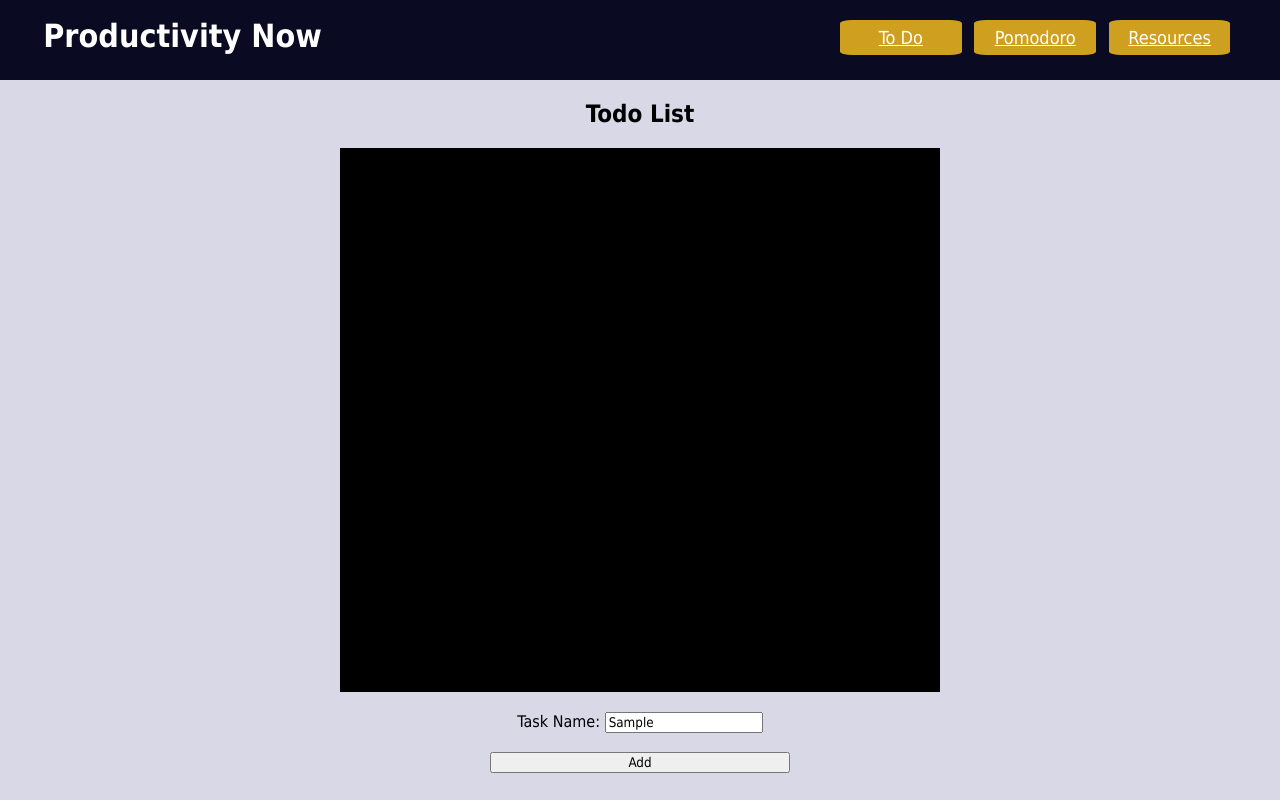
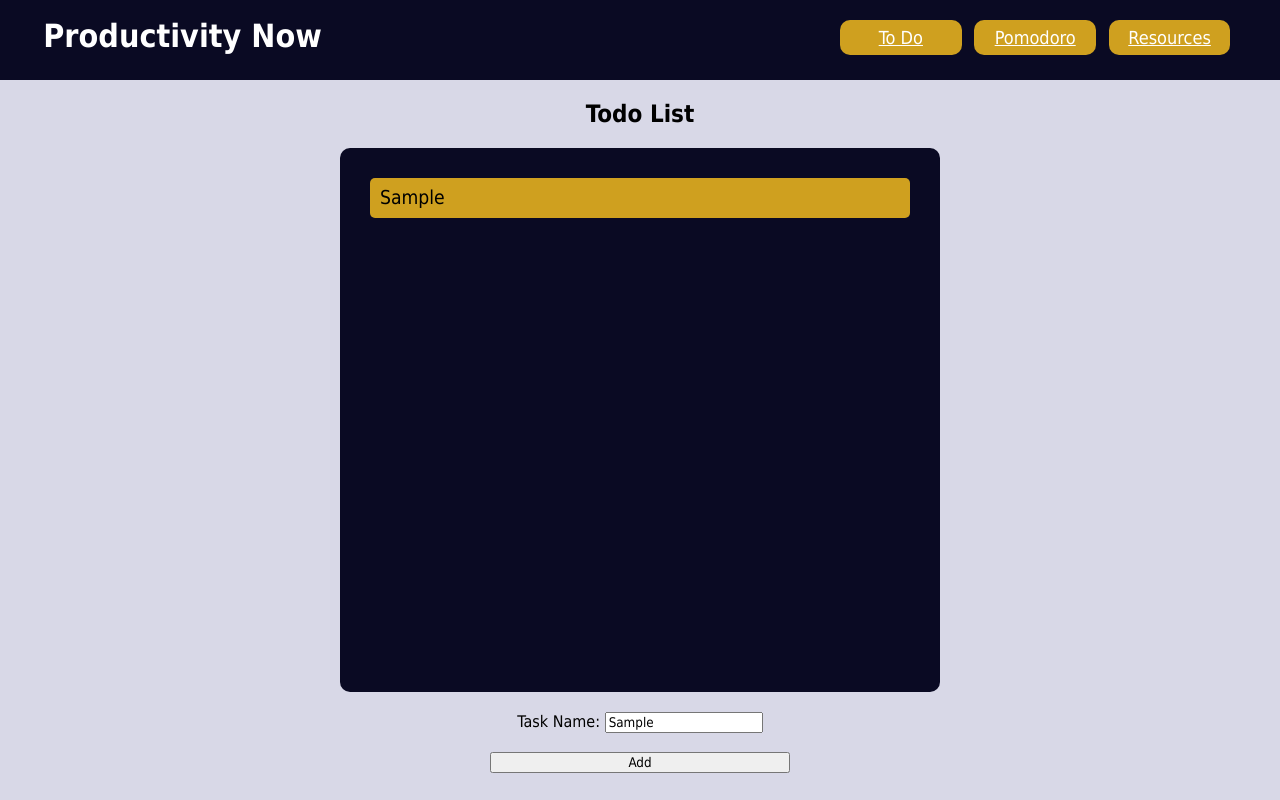
Before and after one commit to owenyang2/Productivity-App, a plain HTML site: page todo.html in a window 1280 px wide. Both pictures are taken after typing "Sample" into the empty fields and a click on the button "Add". Drawn offline with Linux system fonts and the light colour scheme.

Commit message:
Add todo list functionality

```diff
--- a/styles.css
+++ b/styles.css
@@ -38,7 +38,7 @@ main {
 
     color: white;
     background-color: rgb(207, 160, 31);
-    border-radius: 10%;
+    border-radius: 10px;
 
     display: inline-block;
     vertical-align: middle;
--- /dev/null
+++ b/todo-script.js
@@ -0,0 +1,14 @@
+const taskAddButton = document.getElementById("task-add-button");
+const taskList = document.getElementById("checklist");
+const taskAddInput = document.getElementById("add-task-input");
+
+function createTask()
+{
+    taskList.insertAdjacentHTML("beforeend", `
+        <div class="task-item">
+            <span>${taskAddInput.value}</span>
+        </div>
+    `);
+}
+
+taskAddButton.addEventListener("click", createTask);
--- a/todo-styles.css
+++ b/todo-styles.css
@@ -2,17 +2,18 @@ h2 {
     text-align: center;
 }
 
-.todo-body {
-    height: 85vh;
-    width: 70vw;
-    max-width: 600px;
-    margin: auto;
+.checklist-bg {
+    width: 100%;
+    height: 80%;
+    background-color: #0a0a23;
+    border-radius: 10px;
+    overflow: auto;
 }
 
 .checklist {
+    padding-top: 5%;
+    padding-bottom: 5%;
     width: 100%;
-    height: 80%;
-    background-color: black;
 }
 
 .add-item {
@@ -27,3 +28,29 @@ h2 {
 .add-button {
     width: 50%;
 }
+
+.todo-body {
+    height: 85vh;
+    width: 70vw;
+    max-width: 600px;
+    margin: auto;
+}
+
+.task-item {
+    margin: auto;
+    width: 90%;
+    height: 40px;
+    background-color: rgb(207, 160, 31);
+    border-radius: 5px;
+
+    display: flex;
+    align-items: center;
+
+    margin-bottom: 5px;
+}
+
+.task-item span {
+    margin-left: 10px;
+    color: black;
+    font-size: larger;
+}
--- a/todo.html
+++ b/todo.html
@@ -21,12 +21,16 @@
     <main>
         <div class="todo-body">
             <h2>Todo List</h2>
-            <div class="checklist"></div>
+            <div class="checklist-bg">
+                <div id="checklist" class="checklist">
+            </div>
+            </div>
             <div class="add-item">
-                <label for="add-button">Task Name: <input id="add-button" type="text"></label><br>
-                <button class="add-button">Add</button>
+                <label for="add-task-input">Task Name: <input id="add-task-input" type="text"></label><br>
+                <button id="task-add-button" class="add-button">Add</button>
             </div>
         </div>
     </main>
+    <script src="todo-script.js"></script>
 </body>
 </html>
```
Also changed, not shown: resources.html (+2 -0 lines).
